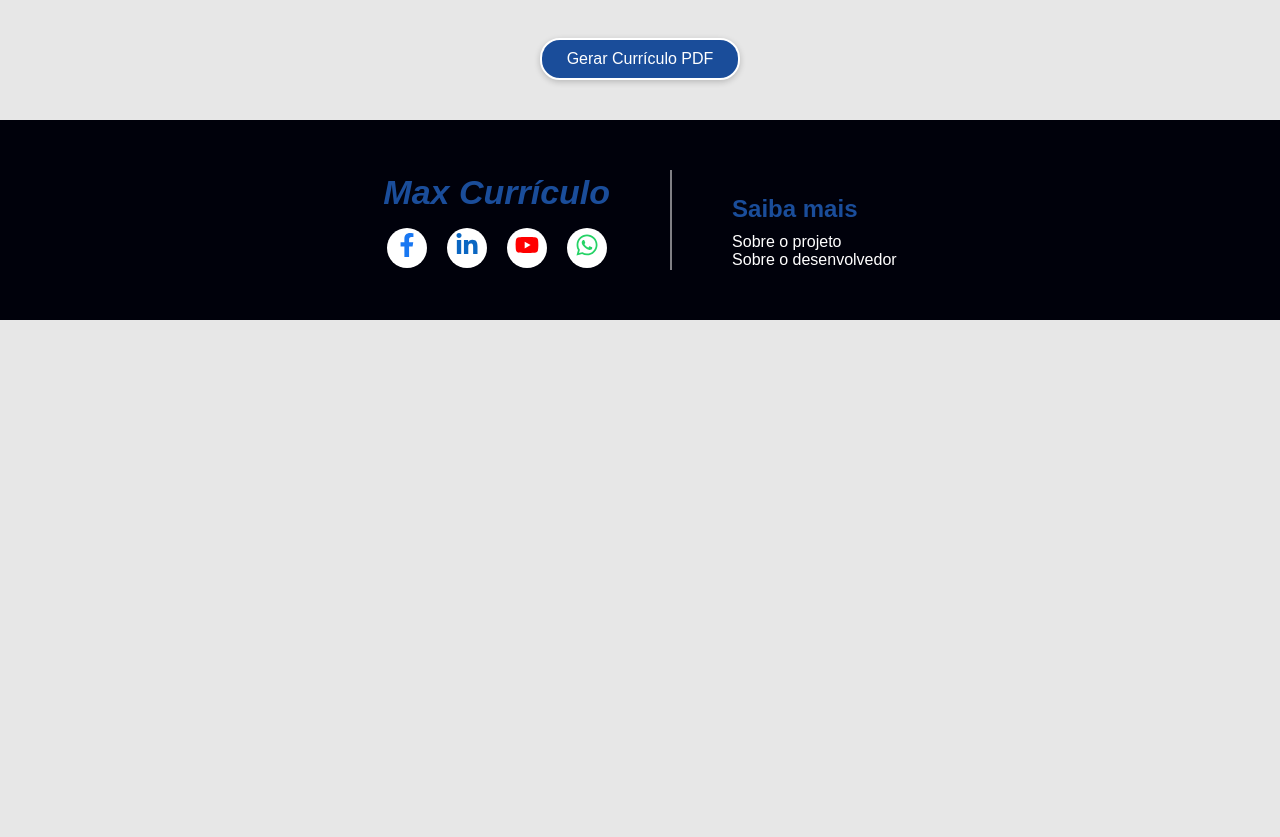
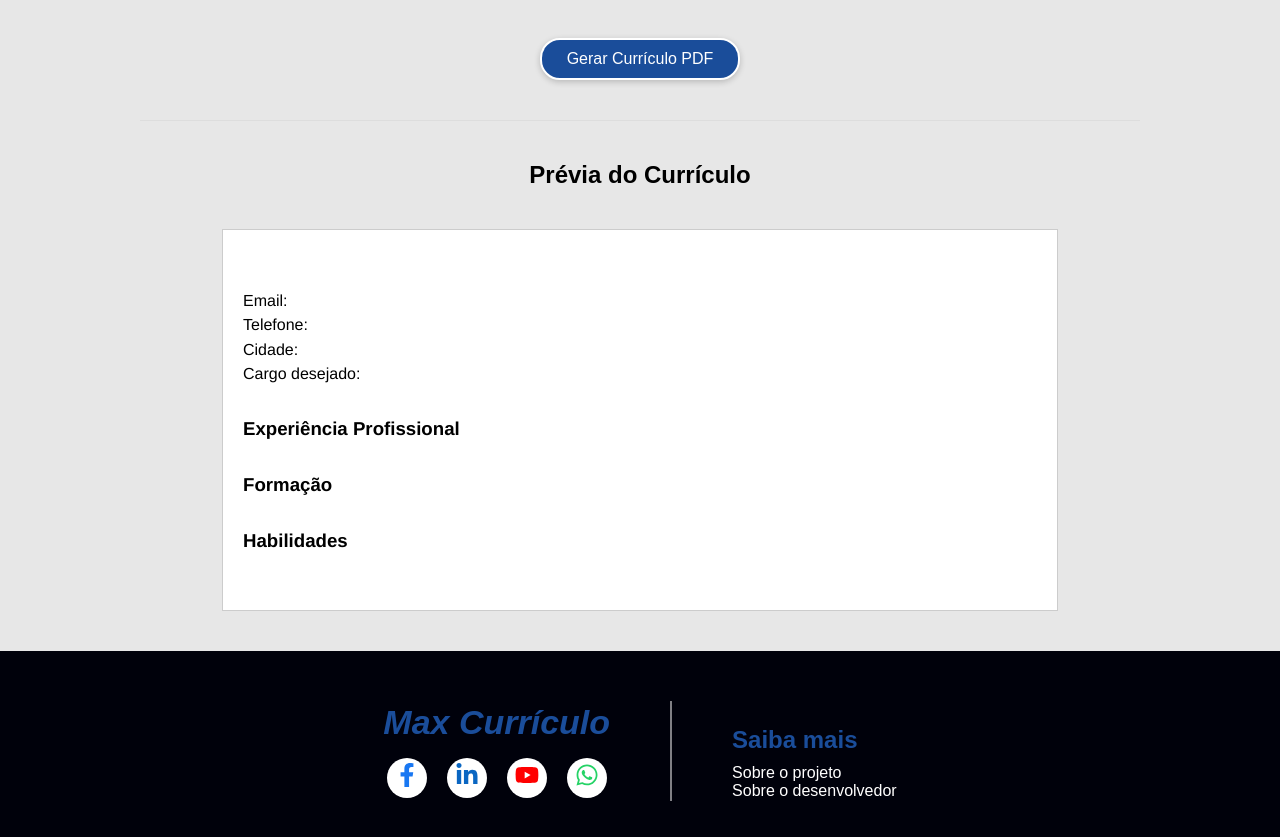
Before and after one commit to marcos-bento/max-curriculo, a React (Create React App) app: page /form in a window 1280 px wide. Shown: the part 1730-2567 px from the top of the page. Before the commit the page ends 2050 px from the top, so only its background shows below. Built offline with nearby package versions, Linux system fonts and the light colour scheme; a web font is replaced by a local one.

Commit message:
previa configurada

```diff
--- a/src/App.js
+++ b/src/App.js
@@ -2,7 +2,6 @@ import React from 'react';
 import { BrowserRouter as Router, Route, Routes } from 'react-router-dom';
 import Home from './pages/Home/Home';
 import Form from './pages/Form/Form';
-import Preview from './pages/Preview/Preview';
 import SobreProjeto from './pages/sobreProjeto/sobreProjeto';
 import SobreDev from './pages/sobreDev/sobreDev';
 import { ToastContainer } from 'react-toastify';
@@ -16,7 +15,6 @@ function App() {
       <Routes>
         <Route path="/" element={<Home />} />
         <Route path="/form" element={<Form />} />
-        <Route path="/preview" element={<Preview />} />
         <Route path="/sobreProjeto" element={<SobreProjeto />} />
         <Route path="/sobreDev" element={<SobreDev />} />
         <Route path="/selecionarModelo" element={<SelecionarModelo />} />
--- /dev/null
+++ b/src/components/Preview/Modelos/Modelo0Preview.css
@@ -0,0 +1,49 @@
+.modelo0-preview {
+  font-family: "Helvetica", "Arial", sans-serif;
+  font-size: 12pt;
+  width: 794px; /* equivalente a A4 em px @ 96dpi */
+  padding: 40px 20px;
+  margin: 40px auto;
+  background-color: white;
+  color: #000;
+  border: 1px solid #ccc;
+  line-height: 1.4;
+}
+
+.titulo-nome {
+  font-size: 18pt;
+  font-weight: bold;
+  margin-bottom: 20px;
+}
+
+.bloco-info p {
+  margin: 2px 0;
+}
+
+.bloco-sessao {
+  margin-top: 30px;
+}
+
+.bloco-sessao h2 {
+  font-size: 14pt;
+  font-weight: bold;
+  margin-bottom: 10px;
+}
+
+.bloco-item {
+  margin-bottom: 15px;
+}
+
+.item-titulo {
+  font-weight: bold;
+  font-size: 12pt;
+  margin-bottom: 4px;
+}
+
+ul {
+  padding-left: 20px;
+}
+
+ul li {
+  margin-bottom: 4px;
+}
--- /dev/null
+++ b/src/components/Preview/Modelos/Modelo0Preview.js
@@ -0,0 +1,50 @@
+import React from 'react';
+import './Modelo0Preview.css';
+
+function Modelo0Preview({ dados }) {
+  return (
+    <div className="modelo0-preview">
+      <h1 className="titulo-nome">{dados.nome}</h1>
+
+      <div className="bloco-info">
+        <p>Email: {dados.email}</p>
+        <p>Telefone: {dados.telefone}</p>
+        <p>Cidade: {dados.cidade}</p>
+        <p>Cargo desejado: {dados.cargo}</p>
+      </div>
+
+      <div className="bloco-sessao">
+        <h2>Experiência Profissional</h2>
+        {dados.experiencias?.map((exp, index) => (
+          <div key={index} className="bloco-item">
+            <p className="item-titulo">{exp.cargo} - {exp.empresa}</p>
+            <p>{exp.periodo}</p>
+            <p>{exp.descricao}</p>
+          </div>
+        ))}
+      </div>
+
+      <div className="bloco-sessao">
+        <h2>Formação</h2>
+        {dados.formacoes?.map((form, index) => (
+          <div key={index} className="bloco-item">
+            <p className="item-titulo">{form.curso} - {form.instituicao}</p>
+            <p>{form.periodo}</p>
+            {form.descricao && <p>{form.descricao}</p>}
+          </div>
+        ))}
+      </div>
+
+      <div className="bloco-sessao">
+        <h2>Habilidades</h2>
+        <ul>
+          {dados.habilidades?.map((hab, index) => (
+            <li key={index}>{hab.descricao}</li>
+          ))}
+        </ul>
+      </div>
+    </div>
+  );
+}
+
+export default Modelo0Preview;
--- a/src/pages/Form/Form.css
+++ b/src/pages/Form/Form.css
@@ -50,3 +50,10 @@
 .btn-gerar-curriculo:hover {
   background-color: #153b78;
 }
+
+.preview-container {
+  padding: 40px var(--padding-padrao);
+  border-top: 1px solid #ddd;
+  width: 1000px;
+  margin: auto;
+}
--- a/src/pages/Form/Form.js
+++ b/src/pages/Form/Form.js
@@ -10,15 +10,21 @@ import React, { useEffect } from 'react';
 import "./Form.css";
 import gerarCurriculoPDF from '../../utils/gerarCurriculoPDF';
 import { toast } from 'react-toastify';
+import Modelo0Preview from '../../components/Preview/Modelos/Modelo0Preview';
+
 
 function Form() {
+  const [modeloSelecionado, setModeloSelecionado] = React.useState("modelo0");
+
   useEffect(() => {
-    window.scrollTo(0, 0); // força rolagem para o topo ao entrar na página
-    const modeloSelecionado = localStorage.getItem("modeloSelecionado");
+    const modelo = localStorage.getItem("modeloSelecionado") || "modelo0";
+    setModeloSelecionado(modelo);
+    window.scrollTo(0, 0);
   }, []);
 
   // Inicializa o hook do formulário
-  const { register, handleSubmit, control } = useForm();
+  const { register, handleSubmit, control, watch } = useForm();
+  const dadosForm = watch();
 
   // Controle dinâmico dos campos de EXPERIÊNCIA
   const { fields, append, remove } = useFieldArray({
@@ -71,6 +77,15 @@ function Form() {
           <InputTexto label="Telefone" name="telefone" register={register} required />
           <InputTexto label="Cidade" name="cidade" register={register} required />
           <InputTexto label="Cargo desejado" name="cargo" register={register} required />
+          {modeloSelecionado === "modelo1" && (
+            <>
+              <div style={{ padding: "40px var(--padding-padrao)" }}>
+                <InputTexto label="LinkedIn" name="linkedin" register={register} />
+                <InputTexto label="Portfólio ou Website" name="portfolio" register={register} />
+                <InputTexto label="URL da Foto de Perfil" name="fotoPerfil" register={register} />
+              </div>
+            </>
+          )}
         </div>
 
         {/* Seção: Experiência Profissional */}
@@ -149,6 +164,13 @@ function Form() {
         </div>
 
       </form>
+      {modeloSelecionado === "modelo0" && (
+        <div className="preview-container">
+          <h2 style={{ textAlign: "center", marginTop: "40px" }}>Prévia do Currículo</h2>
+          <Modelo0Preview dados={dadosForm} />
+        </div>
+      )}
+
       {/* Rodapé da página */}
       <Footer />
     </div>
--- a/src/pages/Preview/Preview.js
+++ /dev/null
@@ -1,12 +0,0 @@
-import React from 'react';
-
-function Preview() {
-  return (
-    <div>
-      <h1>Pré-visualização do Currículo</h1>
-      {/* Aqui vai a visualização do currículo */}
-    </div>
-  );
-}
-
-export default Preview;
```
Also changed, not shown: src/pages/SelecionarModelo/SelecionarModelo.js (indentation only).
